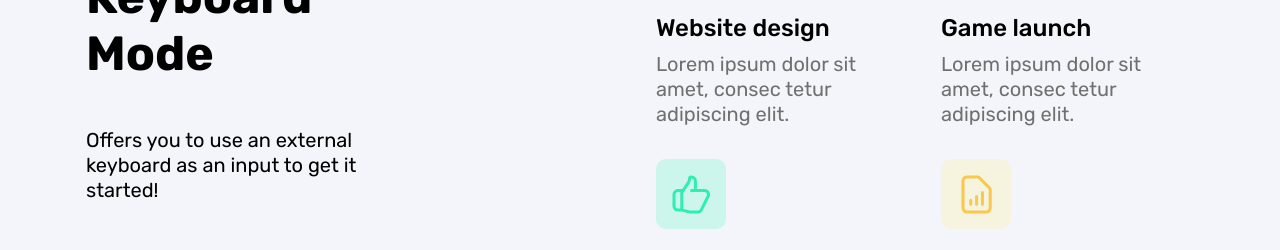
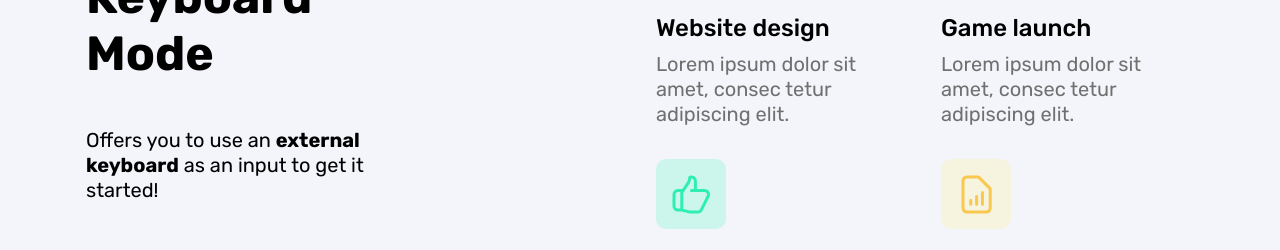
Before and after one commit to typingmaster-apex/typingmaster-apex.github.io, a website: page index.html in a window 1280 px wide. Shown: the part 880-1130 px from the top of the page. Drawn offline with nearby package versions, Linux system fonts and the light colour scheme.

Commit message:
Update index.html

```diff
--- a/index.html
+++ b/index.html
@@ -97,7 +97,7 @@
         <h1 class="features__subtitle subtitle-primary">Features</h1>
         <h2 class="features__title title-primary">Keyboard Mode</h2>
         <p class="features__paragraph">
-          Offers you to use an external keyboard as an input to get it started!
+          Offers you to use an <b>external keyboard</b> as an input to get it started!
         </p>
       </div>
 
```
